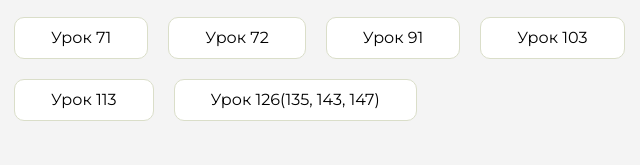
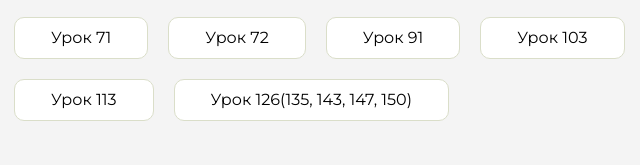
Before and after one commit to Yngvarr757/homework, a plain HTML site: page index.html in a window 1280 px wide. Shown: the part 345-510 px from the top of the page, 442-1082 px from the left. Drawn offline with Linux system fonts and the light colour scheme.

Commit message:
Update index.html

```diff
--- a/index.html
+++ b/index.html
@@ -136,7 +136,7 @@
                         <a href="homework-8/index.html">Урок 113</a>
                     </li>
                     <li class="content__list-item">
-                        <a href="wake-bake/index.html">Урок 126(135, 143, 147)</a>
+                        <a href="wake-bake/index.html">Урок 126(135, 143, 147, 150)</a>
                     </li>
                 </ul>
             </div>
```
